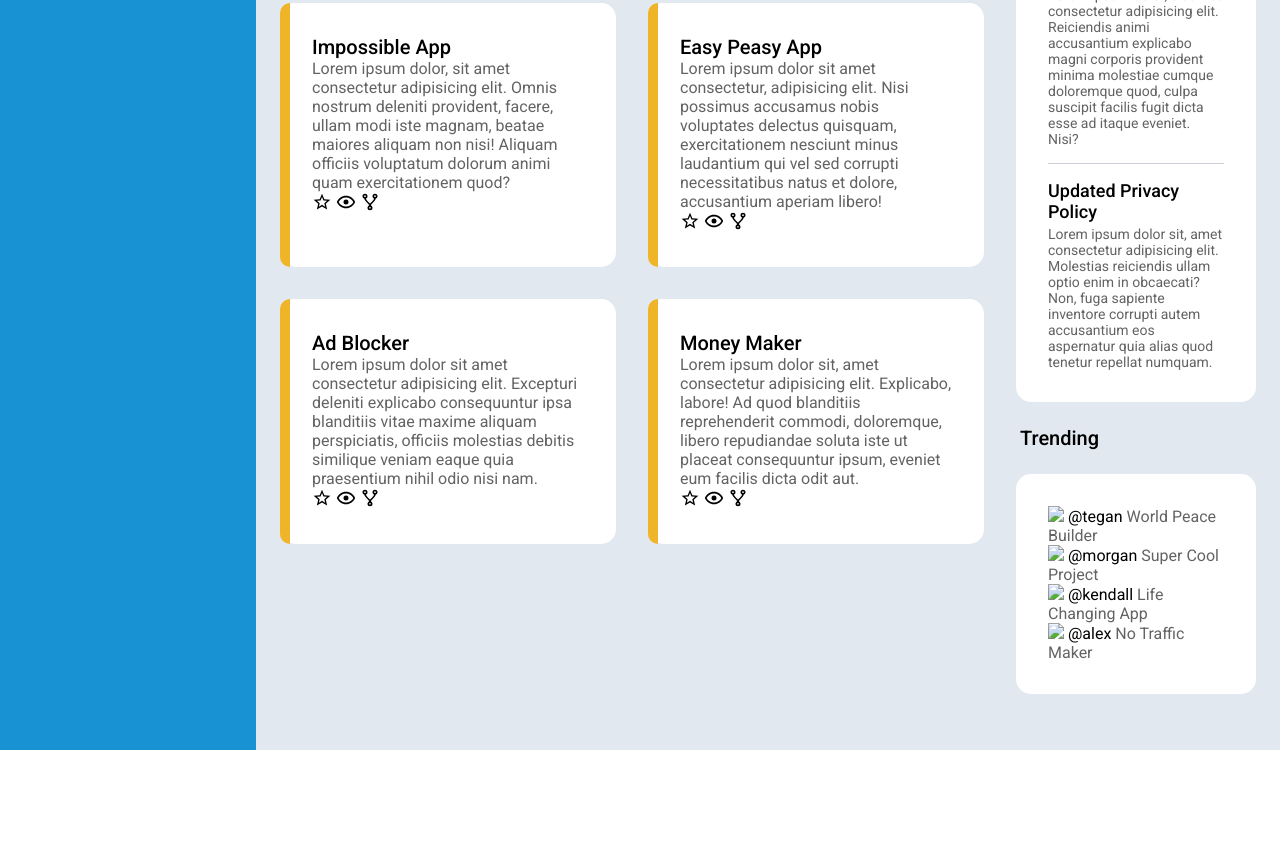
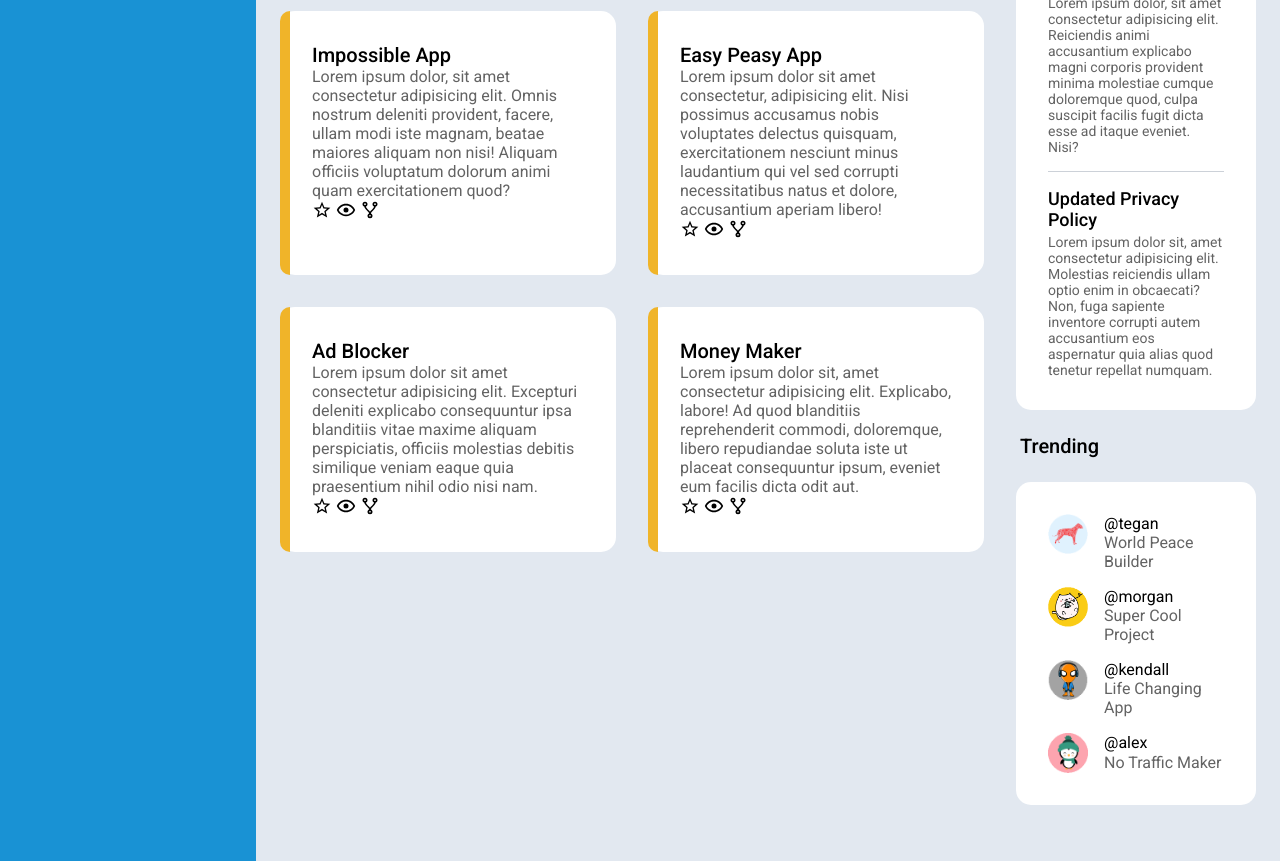
Before and after one commit to c-auri/top-dashboard, a website built with Parcel: page src/index.html in a window 1280 px wide. Shown: the part 549-1410 px from the top of the page. Before the commit the page ends 1299 px from the top, so only its background shows below. Built offline with nearby package versions, Linux system fonts and the light colour scheme; files whose address does not match are found by name.

Commit message:
Style trends

```diff
--- a/src/index.html
+++ b/src/index.html
@@ -101,13 +101,13 @@
         <div class="secondary-header__controls">
             <img src="svg/bell-ring-outline.svg" alt="Notifications" class="icon icon--small">
             <a href="#" class="user">
-                <img src="./img/oakley.png" class="avatar">
+                <img src="./img/morgan.png" class="avatar">
                 <span class="user__name fs-600 fw-600">Morgan&nbsp;Oakley</span>
             </a>
         </div>
 
         <a href="#" class="secondary-header__greeting">
-            <img src="./img/oakley.png" class="avatar avatar--large">
+            <img src="./img/morgan.png" class="avatar avatar--large">
             <span class="fs-300 fw-600">Hi there,</span>
             <span class="fs-700 fw-600"><span class="user__name">Morgan&nbsp;Oakley</span><span class="user__handle user__handle--brackets">morgan</span></span>
         </a>
@@ -219,30 +219,38 @@
 
             <h3 class="main__heading fs-600 fw-500">Trending</h3>
 
-            <div class="card">
+            <div class="trends card">
 
-                <article class="trend" href="#">
-                    <img src="#" class="icon">
-                    <span class="user__handle">tegan</span>
-                    <span class="trend__description clr-dark-gray">World Peace Builder</span>
+                <article>
+                    <a href="#" class="trend">
+                        <img src="./img/tegan.png" class="avatar">
+                        <span class="user__handle">tegan</span>
+                        <span class="clr-dark-gray">World Peace Builder</span>
+                    </a>
                 </article>
 
-                <article class="trend" href="#">
-                    <img src="#" class="icon">
-                    <span class="user__handle">morgan</span>
-                    <span class="trend__description clr-dark-gray">Super Cool Project</span>
+                <article>
+                    <a href="#" class="trend">
+                        <img src="./img/morgan.png" class="avatar">
+                        <span class="user__handle">morgan</span>
+                        <span class="clr-dark-gray">Super Cool Project</span>
+                    </a>
                 </article>
 
-                <article class="trend" href="#">
-                    <img src="#" class="icon">
-                    <span class="user__handle">kendall</span>
-                    <span class="trend__description clr-dark-gray">Life Changing App</span>
+                <article>
+                    <a href="#" class="trend">
+                        <img src="./img/kendall.png" class="avatar">
+                        <span class="user__handle">kendall</span>
+                        <span class="clr-dark-gray">Life Changing App</span>
+                    </a>
                 </article>
 
-                <article class="trend" href="#">
-                    <img src="#" class="icon">
-                    <span class="user__handle">alex</span>
-                    <span class="trend__description clr-dark-gray">No Traffic Maker</span>
+                <article>
+                    <a href="#" class="trend">
+                        <img src="./img/alex.png" class="avatar">
+                        <span class="user__handle">alex</span>
+                        <span class="clr-dark-gray">No Traffic Maker</span>
+                    </a>
                 </article>
 
             </div>
--- a/src/scss/layout.scss
+++ b/src/scss/layout.scss
@@ -120,7 +120,7 @@ main,
 }
 
 .avatar {
-    width: 2rem;
+    width: 2.5rem;
     aspect-ratio: 1;
 
     &--large {
@@ -154,20 +154,6 @@ main {
     border-radius: 15px;
 }
 
-.announcement {
-    a {
-        display: flex;
-        flex-direction: column;
-        gap: .25rem;
-    }
-
-    + .announcement {
-        margin-top: 1rem;
-        padding-top: 1rem;
-        border-top: 1px solid var(--clr-medium-gray);
-    }
-}
-
 .projects {
     grid-template-columns: repeat(auto-fit, minmax(350px, 1fr));
     align-content: start;
@@ -193,6 +179,37 @@ main {
     &__buttons {
         justify-content: flex-end;
         gap: 1rem;
+    }
+}
+
+.announcement {
+    a {
+        display: flex;
+        flex-direction: column;
+        gap: .25rem;
+    }
+
+    + .announcement {
+        margin-top: 1rem;
+        padding-top: 1rem;
+        border-top: 1px solid var(--clr-medium-gray);
+    }
+}
+
+.trends {
+    display: flex;
+    flex-direction: column;
+    gap: 1rem;
+}
+
+.trend {
+    cursor: pointer;
+    display: grid;
+    gap: 0 1rem;
+    grid-template-columns: auto 1fr;
+
+    .avatar {
+        grid-row: span 2;
     }
 }
 
```
Also changed, not shown: src/img/alex.png (added), src/img/kendall.png (added), src/img/morgan.png (renamed from src/img/oakley.png), src/img/tegan.png (added).
